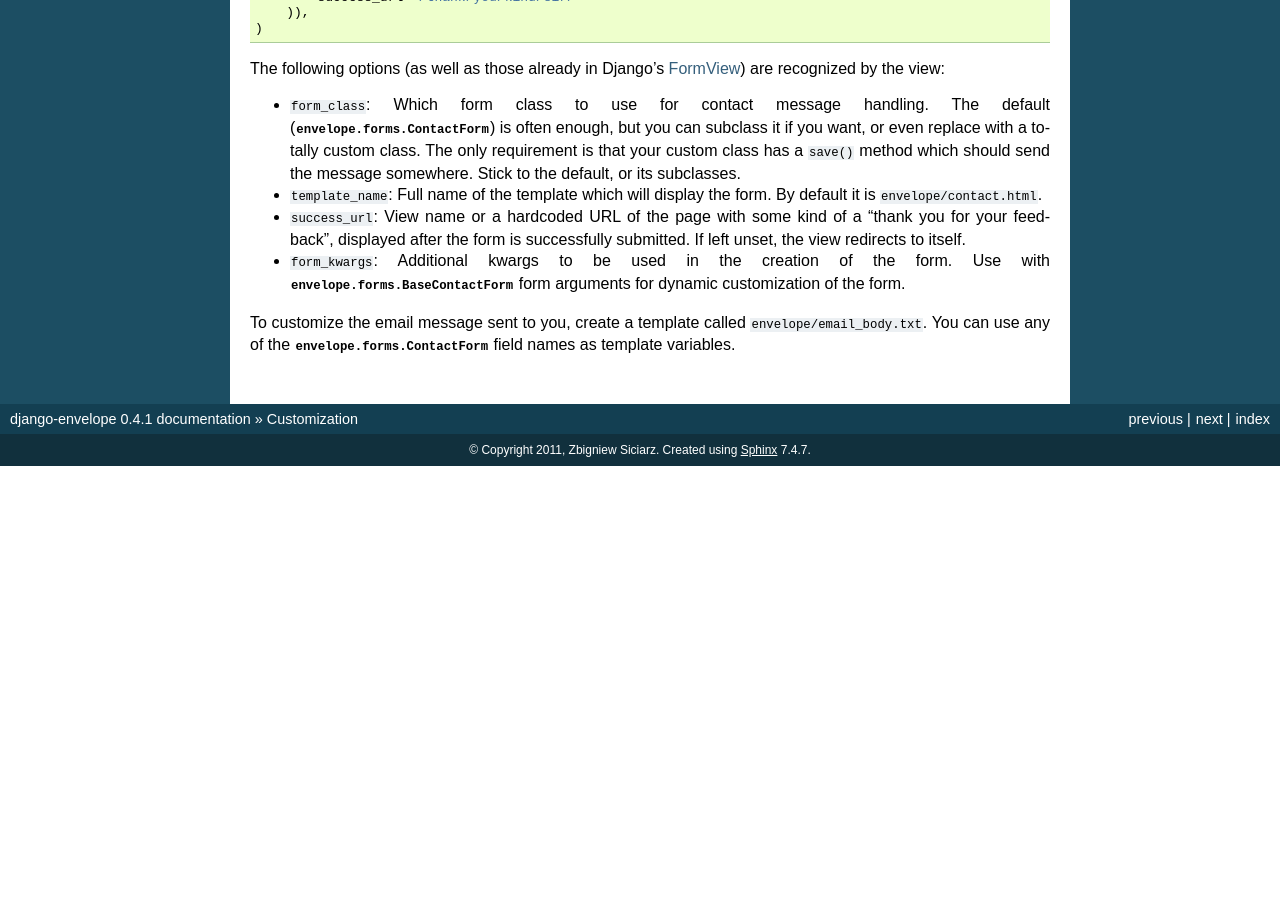
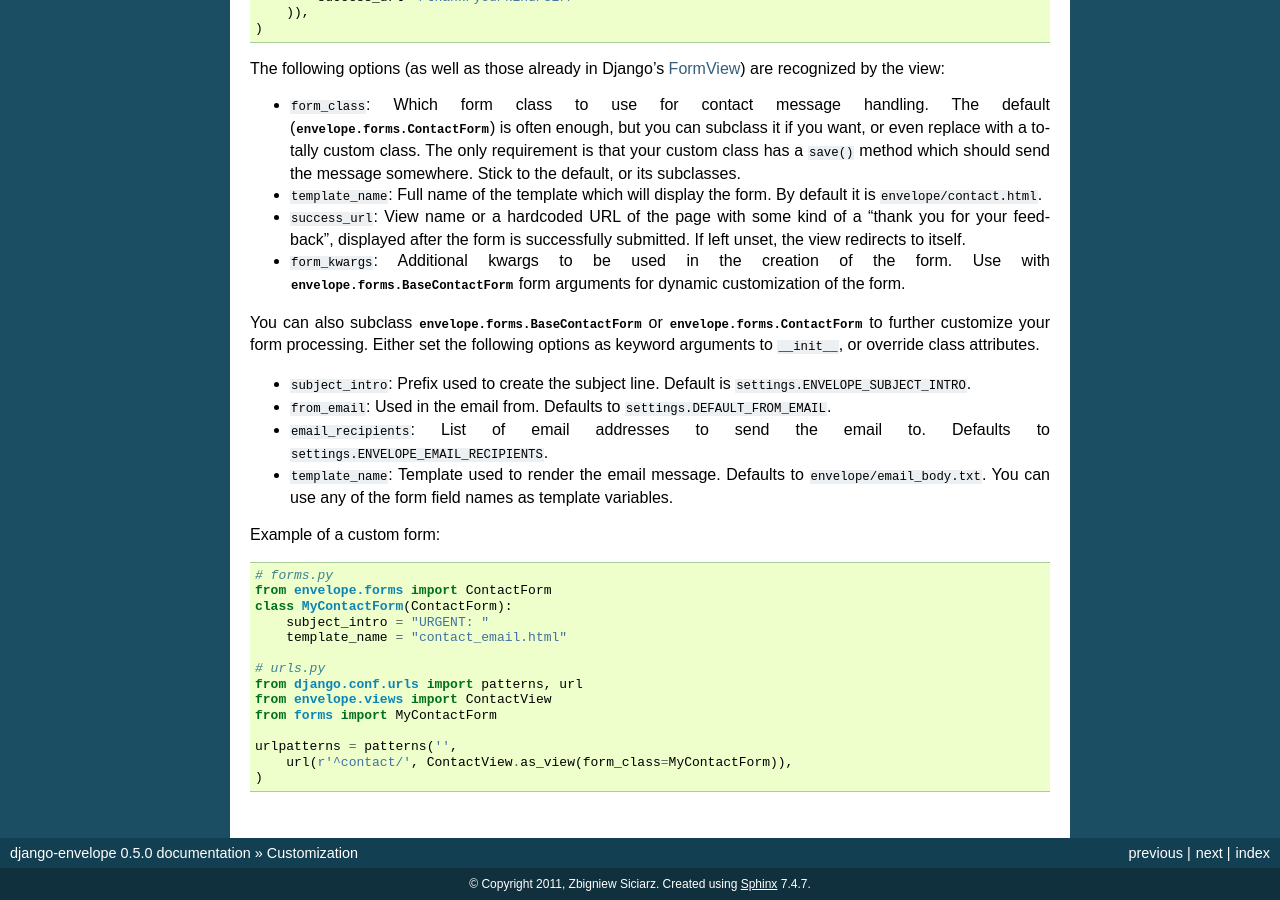
Before and after one commit to zsiciarz/django-envelope, a Sphinx documentation site: the page built from docs/customization.rst, in a window 1280 px wide and 900 px high, scrolled down 876 px. Built offline with Sphinx 7.4.7, drawn with Linux system fonts in a browser that asks for light colours; before the commit the page ends 1342 px from its top, so only the background shows below that; some of the changed text lies outside the part shown.

Commit message:
More docs about form subclasses.

```diff
--- a/docs/conf.py
+++ b/docs/conf.py
@@ -49,9 +49,9 @@ copyright = u'2011, Zbigniew Siciarz'
 # built documents.
 #
 # The short X.Y version.
-version = '0.4.1'
+version = '0.5.0'
 # The full version, including alpha/beta/rc tags.
-release = '0.4.1'
+release = '0.5.0'
 
 # The language for content autogenerated by Sphinx. Refer to documentation
 # for a list of supported languages.
--- a/docs/customization.rst
+++ b/docs/customization.rst
@@ -69,8 +69,35 @@ The following options (as well as those already in Django's `FormView`_) are rec
 
 * ``form_kwargs``: Additional kwargs to be used in the creation of the form. Use with :class:`envelope.forms.BaseContactForm` form arguments for dynamic customization of the form.
 
-To customize the email message sent to you, create a template called
-``envelope/email_body.txt``. You can use any of the :class:`envelope.forms.ContactForm` field names as template variables.
+You can also subclass :class:`envelope.forms.BaseContactForm` or
+:class:`envelope.forms.ContactForm` to further customize your form processing.
+Either set the following options as keyword arguments to ``__init__``, or override
+class attributes.
+
+* ``subject_intro``: Prefix used to create the subject line. Default is ``settings.ENVELOPE_SUBJECT_INTRO``.
+
+* ``from_email``: Used in the email from. Defaults to ``settings.DEFAULT_FROM_EMAIL``.
+
+* ``email_recipients``: List of email addresses to send the email to. Defaults to ``settings.ENVELOPE_EMAIL_RECIPIENTS``.
+
+* ``template_name``: Template used to render the email message. Defaults to ``envelope/email_body.txt``. You can use any of the form field names as template variables.
+
+Example of a custom form::
+
+    # forms.py
+    from envelope.forms import ContactForm
+    class MyContactForm(ContactForm):
+        subject_intro = "URGENT: "
+        template_name = "contact_email.html"
+
+    # urls.py
+    from django.conf.urls import patterns, url
+    from envelope.views import ContactView
+    from forms import MyContactForm
+
+    urlpatterns = patterns('',
+        url(r'^contact/', ContactView.as_view(form_class=MyContactForm)),
+    )
 
 
 .. _`FormView`: https://docs.djangoproject.com/en/dev/ref/class-based-views/#django.views.generic.edit.FormView
```
